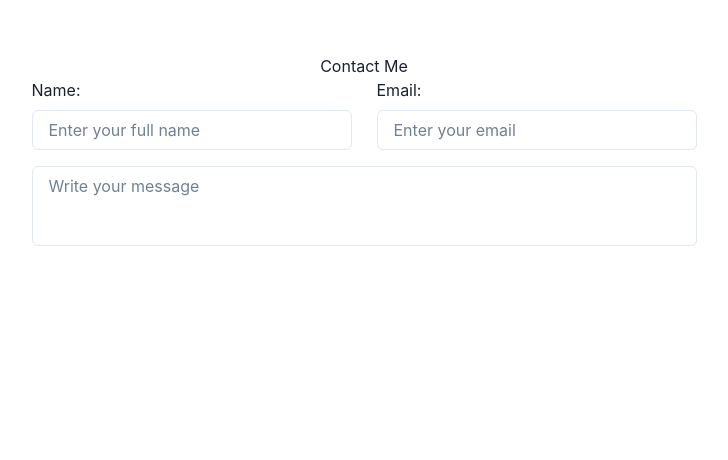
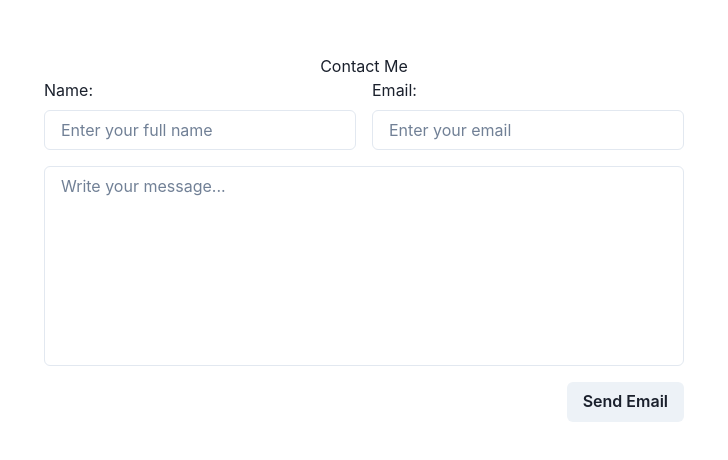
Before and after one commit to bryan-bmf/my-page, a React (Create React App) app: page / in a window 1280 px wide. Shown: the part 1016-1476 px from the top of the page, without its empty margins (276-1004 px from the left). Built offline with nearby package versions, Linux system fonts and the light colour scheme.

Commit message:
fields width

```diff
--- a/src/components/ContactMe.tsx
+++ b/src/components/ContactMe.tsx
@@ -1,5 +1,6 @@
 import {
 	Box,
+	Button,
 	Center,
 	Flex,
 	HStack,
@@ -14,7 +15,7 @@ const ContactMe = () => {
 		<Center>
 			<Box id="Contact Me" sx={sx.contact}>
 				<h1>Contact Me</h1>
-				<HStack w="inherit">
+				<HStack>
 					<Flex sx={sx.flex}>
 						<Text mb="2">Name:</Text>
 						<Input
@@ -33,10 +34,10 @@ const ContactMe = () => {
 						/>
 					</Flex>
 				</HStack>
-				<Textarea
-					placeholder="Write your message"
-					sx={sx.textArea}
-				/>
+				<Textarea placeholder="Write your message..." sx={sx.textArea} />
+				<Flex direction="row-reverse">
+					<Button>Send Email</Button>
+				</Flex>
 			</Box>
 		</Center>
 	);
@@ -45,20 +46,22 @@ const ContactMe = () => {
 const sx = {
 	contact: {
 		h: "88vh",
-		maxW: "75vw",
+		maxW: "50vw",
+		w: "100%"
 	},
 	input: {
-		w: "20rem",
 		mb: "4",
 	},
 	textArea: {
 		resize: "none",
-		size: "md",
-		w: "665px",
+		w: "100%",
+		h: "200px",
+		mb: "4",
 	},
 	flex: {
 		flexDirection: "column",
 		alignItems: "baseline",
+		w: "100%",
 	},
 };
 
```
